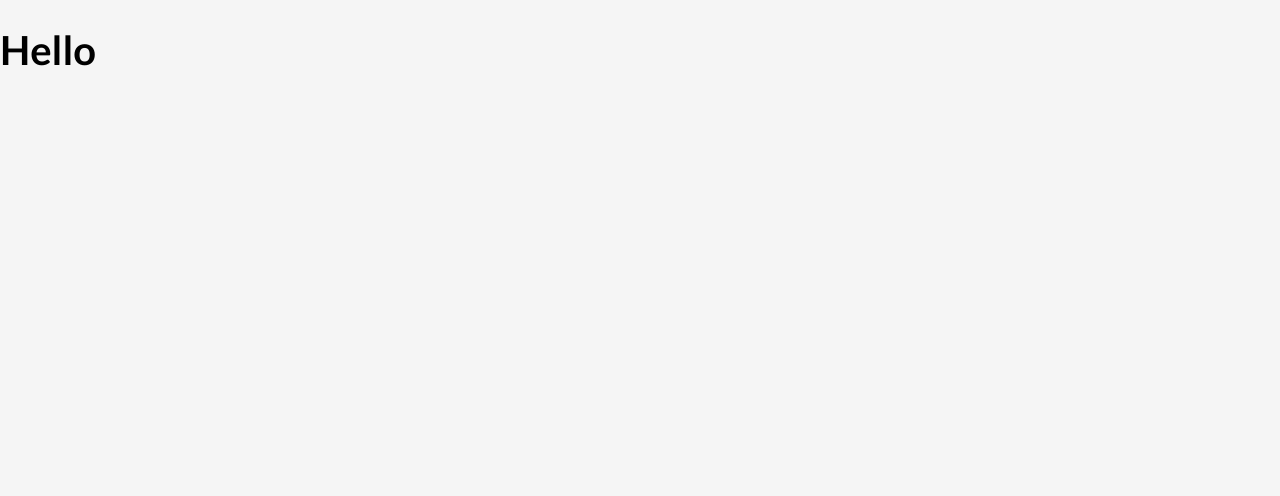
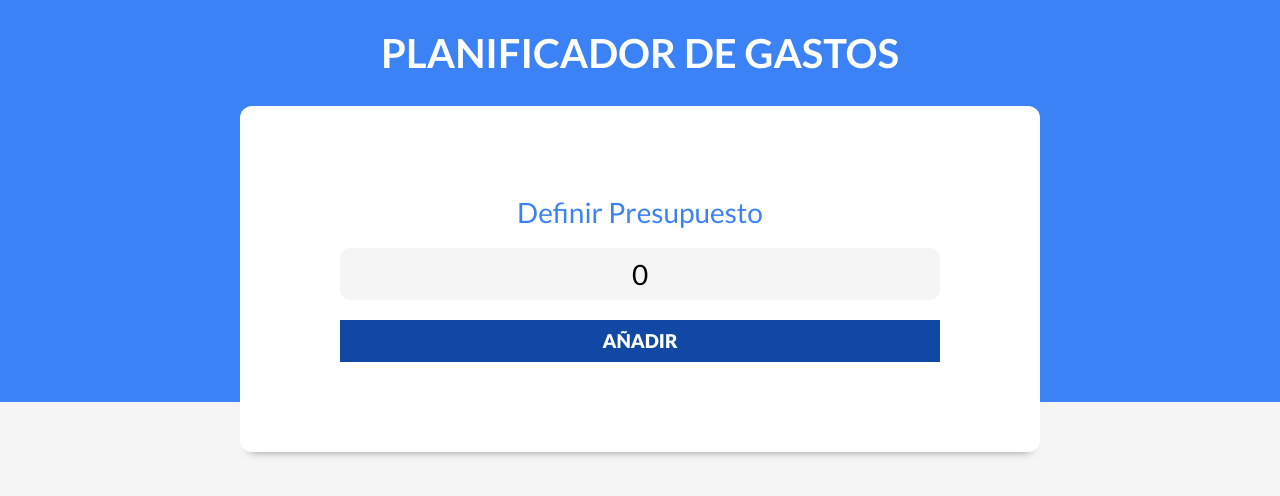
Before and after one commit to alanshalem/control-gastos, a React (Vite) app: page / in a window 1280 px wide. Shown: the top 496 px of the page. Built offline with nearby package versions, Linux system fonts and the light colour scheme.

Commit message:
Add header - mensaje - nuevopresupuesto

```diff
--- a/src/App.jsx
+++ b/src/App.jsx
@@ -1,5 +1,13 @@
+import { useState } from 'react';
+import Header from './components/Header';
+
 function App() {
-	return <h1>Hello</h1>;
+	const [presupuesto, setPresupuesto] = useState(0);
+	return (
+		<div>
+			<Header presupuesto={presupuesto} setPresupuesto={setPresupuesto} />
+		</div>
+	);
 }
 
 export default App;
--- a/src/components/Header.jsx
+++ b/src/components/Header.jsx
@@ -1,7 +1,16 @@
-import React from 'react';
+import NuevoPresupuesto from './NuevoPresupuesto';
 
-const Header = () => {
-	return <div>Header</div>;
+const Header = ({ presupuesto, setPresupuesto }) => {
+	return (
+		<header>
+			<h1>Planificador de Gastos</h1>
+
+			<NuevoPresupuesto
+				presupuesto={presupuesto}
+				setPresupuesto={setPresupuesto}
+			/>
+		</header>
+	);
 };
 
 export default Header;
--- /dev/null
+++ b/src/components/Mensaje.jsx
@@ -0,0 +1,7 @@
+import React from 'react';
+
+const Mensaje = ({ children, tipo }) => {
+	return <div className={`alerta ${tipo}`}>{children}</div>;
+};
+
+export default Mensaje;
--- a/src/components/NuevoPresupuesto.jsx
+++ b/src/components/NuevoPresupuesto.jsx
@@ -1,7 +1,36 @@
-import React from 'react';
+import { useState } from 'react';
+import Mensaje from './Mensaje';
 
-const NuevoPresupuesto = () => {
-	return <div>NuevoPresupuesto</div>;
+const NuevoPresupuesto = ({ presupuesto, setPresupuesto }) => {
+	const [mensaje, setMensaje] = useState('');
+
+	const handlePresupuesto = (e) => {
+		e.preventDefault();
+		if (!Number(presupuesto) || Number(presupuesto) < 0) {
+			setMensaje('No es un presupuesto valido');
+		} else {
+			console.log('Presupuesto valido');
+		}
+	};
+
+	return (
+		<div className="contenedor-presupuesto contenedor sombra">
+			<form onSubmit={handlePresupuesto} className="formulario">
+				<div className="campo">
+					<label htmlFor="presupuesto">Definir Presupuesto</label>
+					<input
+						className="nuevo-presupuesto"
+						type="text"
+						placeholder="Añade tu Presupuesto"
+						value={presupuesto}
+						onChange={(e) => setPresupuesto(e.target.value)}
+					/>
+				</div>
+				<input type="submit" value="Añadir" />
+				{mensaje && <Mensaje tipo="error">{mensaje}</Mensaje>}
+			</form>
+		</div>
+	);
 };
 
 export default NuevoPresupuesto;
```
